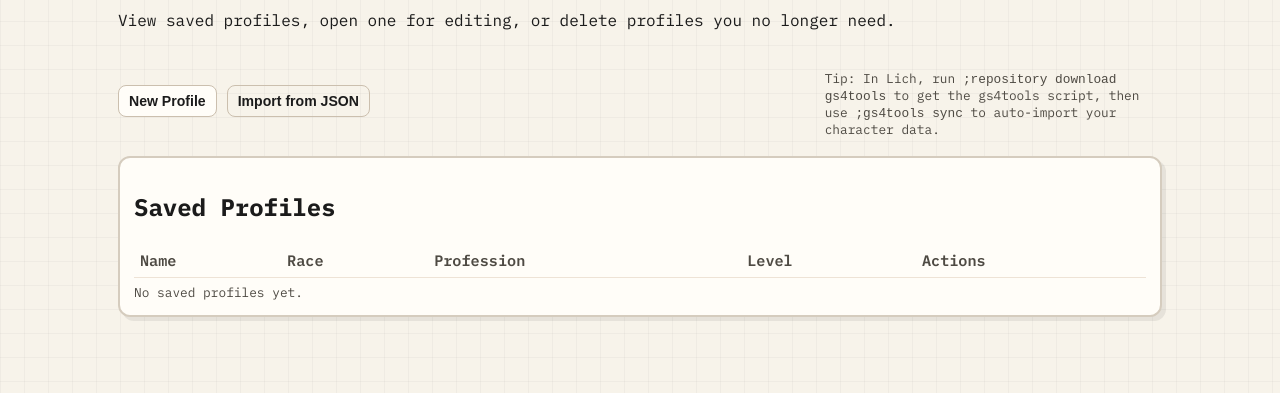
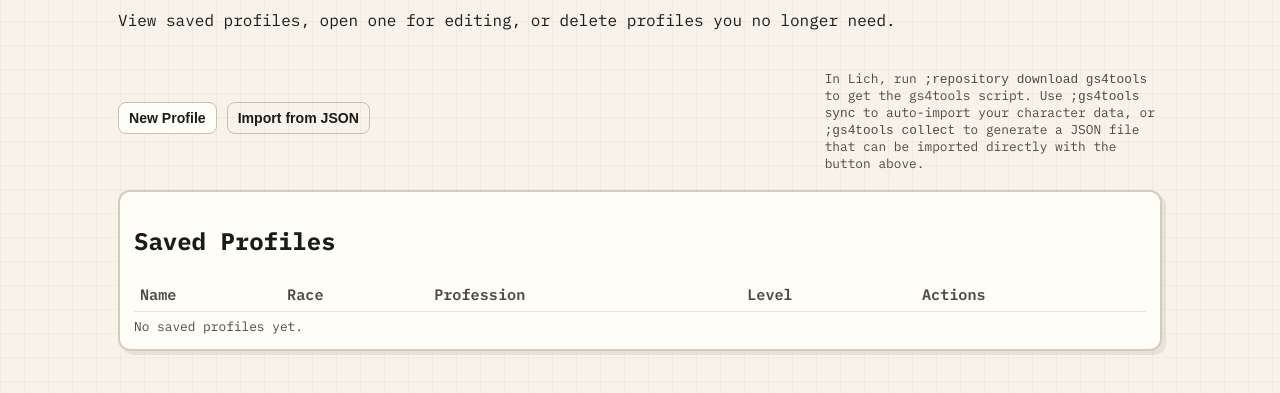
Before and after one commit to david8381/GS4, a website: page profile/manager.html in a window 1280 px wide. Shown: the part 195-588 px from the top of the page. Drawn offline with nearby package versions, Linux system fonts and the light colour scheme.

Commit message:
Update manage profiles gstools note: drop tip label, add collect option
Co-Authored-By: Claude Opus 4.6 <noreply@anthropic.com>

```diff
--- a/profile/manager.html
+++ b/profile/manager.html
@@ -30,7 +30,7 @@
             <input type="file" id="importJsonFile" accept=".json,application/json" hidden />
           </div>
           <div class="helper" id="importJsonStatus"></div>
-          <div class="helper">Tip: In Lich, run <code>;repository download gs4tools</code> to get the gs4tools script, then use <code>;gs4tools sync</code> to auto-import your character data.</div>
+          <div class="helper">In Lich, run <code>;repository download gs4tools</code> to get the gs4tools script. Use <code>;gs4tools sync</code> to auto-import your character data, or <code>;gs4tools collect</code> to generate a JSON file that can be imported directly with the button above.</div>
         </section>
 
         <section class="calc-panel">
```
